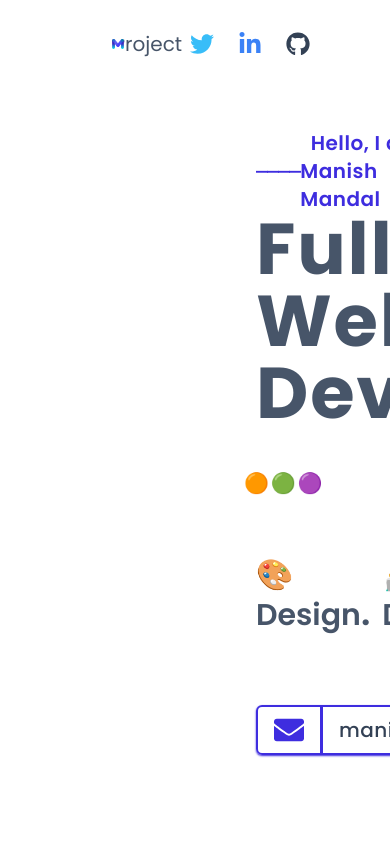
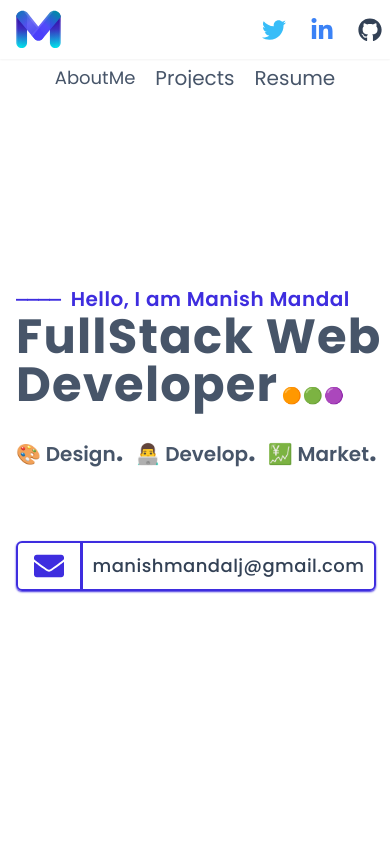
Before and after one commit to manishMandal02/manishmandal.me, a Next.js app: page / in a window 390 px wide. Shown: the top 844 px of the page. Built offline with nearby package versions, Linux system fonts and the light colour scheme.

Commit message:
making mobile responsive

```diff
--- a/components/UI/Navbar.tsx
+++ b/components/UI/Navbar.tsx
@@ -7,26 +7,40 @@ import SocialLinks from './SocialLinks';
 
 const Navbar = () => {
   return (
-    <nav className='h-20  overflow-hidden flex items-center justify-around px-28 py-8 pt-10 absolute top-0 w-full z-10 bg-white'>
+    <nav className='h-20 ms:h-28 overflow-hidden ms:px-0 ms:pt-0   px-28 py-8 pt-10 absolute top-0 w-full z-10 bg-white'>
+      <div className='ms:hidden h-full flex items-center justify-around'>
         <Link href={'/'}>
           <Image src={'/m-logo.svg'} className='cursor-pointer' width={60} height={60} alt='manish-mandal' />
         </Link>
         <div className='flex items-center justify-center overflow-hidden'>
-        <Link href='/hi'>
           <p className='text-lg  text-slate-600 hover:text-black cursor-pointer'>AboutMe</p>
-        </Link>
-        <Link href='#'>
           <p className=' cursor-pointer ml-5 text-xl hover:text-black    text-slate-600'>Projects</p>
-        </Link>
-        <Link href='#'>
           <p className=' cursor-pointer ml-5 text-xl hover:text-black    text-slate-600'>Resume</p>
-        </Link>
         </div>
-      {/* <button className='mr-28 flex items-center justify-center font-medium text-primary border-2 border-primary py-2 px-6 rounded-full hover:bg-primary hover:text-gray-50 duration-300 transition-all'>
-        Say Hello
-      </button> */}
         <div className='w-24 mr-'>
           <SocialLinks github />
+        </div>
+      </div>
+      <div className='hidden ms:flex h-full flex-col'>
+        <div className='flex h-full justify-between items-center shadow-sm w-full px-4'>
+          <Link href={'/'}>
+            <Image
+              src={'/m-logo.svg'}
+              className='cursor-pointer'
+              width={45}
+              height={45}
+              alt='manish-mandal'
+            />
+          </Link>
+          <div className='w-28 mr-2'>
+            <SocialLinks github />
+          </div>
+        </div>
+        <div className='w-full flex items-center justify-center overflow-hidden  -mb-2 mt-2'>
+          <p className='text-lg  text-slate-600 hover:text-black cursor-pointer'>AboutMe</p>
+          <p className=' cursor-pointer ml-5 text-xl hover:text-black    text-slate-600'>Projects</p>
+          <p className=' cursor-pointer ml-5 text-xl hover:text-black    text-slate-600'>Resume</p>
+        </div>
       </div>
     </nav>
   );
--- a/components/aboutMe/About.tsx
+++ b/components/aboutMe/About.tsx
@@ -11,6 +11,7 @@ const About = () => {
         variants={inViewVariants}
         initial='initial'
         whileInView='animate'
+        viewport={{ once: true }}
       >
         🤵 Manish Mandal &nbsp; &nbsp; 📌 Bangalore, India
       </motion.p>
@@ -19,6 +20,7 @@ const About = () => {
         variants={inViewVariants}
         initial='initial'
         whileInView='animate'
+        viewport={{ once: true }}
       >
         <span className='text-xl'>👉 </span>I help people turn ideas into functional and interactive <br />{' '}
         &nbsp; &nbsp; &nbsp; products.
@@ -28,12 +30,14 @@ const About = () => {
         variants={inViewVariants}
         initial='initial'
         whileInView='animate'
+        viewport={{ once: true }}
       ></motion.div>
       <motion.h3
         className=' text-base leading-6 font-medium  text-gray-700  pt-2 pb-3 px-2 mt-5 ml-2'
         variants={inViewVariants}
         initial='initial'
         whileInView='animate'
+        viewport={{ once: true }}
       >
         Self-thought web developer Experienced in using{' '}
         <span className='bg-yellow-300 px-1 rounded-sm'> JavaScript</span>
--- a/components/landingSection/Index.tsx
+++ b/components/landingSection/Index.tsx
@@ -32,12 +32,9 @@ const HeroSection = () => {
   // title animation start
 
   return (
-    <div
-      className='flex w-screen -mt-6  h-screen'
-      // style={{ backgroundImage: 'url(/geo-bg.svg)', backgroundAttachment: 'fixed' }}
-    >
+    <div className='flex w-screen -mt-6   h-screen'>
       {/* Left container */}
-      <div className='flex flex-col w-1/2 items-start justify-center py-12  mt-10 ml-64 relative'>
+      <div className='flex flex-col w-1/2 ms:w-full items-start justify-center py-12  mt-10 ml-64 ms:ml-4 relative'>
         <MainTitle controls={titleControls} />
         <Subtitle controls={subTitleControls} />
         {/* Email */}
@@ -46,10 +43,7 @@ const HeroSection = () => {
         <ScrollDown />
       </div>
       {/* Right container */}
-      <div
-        className='flex flex-col w-1/2 items-center justify-center'
-        // style={{ backgroundImage: 'url(/geo-bg.svg)' }}
-      >
+      <div className='flex flex-col w-1/2 items-center justify-center ms:hidden'>
         <motion.div variants={planeVariants} initial='initial' animate={planeControls}>
           <Image src='/plane.svg' className='w-full' width={500} height={300} />
         </motion.div>
--- a/components/landingSection/MainTitle.tsx
+++ b/components/landingSection/MainTitle.tsx
@@ -32,12 +32,12 @@ const MainTitle: React.FC<Props> = ({ controls }) => {
         &nbsp; Hello, I am Manish Mandal
       </motion.p>
       <motion.h1
-        className='text-7xl font-extrabold text-slate-600 leading- tracking-wide'
+        className='text-7xl ms:text-5xl font-extrabold text-slate-600 leading- tracking-wide'
         variants={introTitleVariant}
         initial='initial'
         animate='animate'
       >
-        FullStack Web Developer <span className='-ml-3 text-xl'>🟠🟢🟣</span>
+        FullStack Web Developer <span className='-ml-3 ms:-ml-2 ms:text-base text-xl'>🟠🟢🟣</span>
       </motion.h1>
     </>
   );
--- a/components/landingSection/MyEmail.tsx
+++ b/components/landingSection/MyEmail.tsx
@@ -1,6 +1,6 @@
 import { motion, Variants } from 'framer-motion';
 import React, { useState } from 'react';
-import { FaEnvelope } from 'react-icons/fa';
+import { FaCopy, FaEnvelope } from 'react-icons/fa';
 import { emailContainerVariant, introTitleVariant } from '../../src/animations/landingSection';
 
 interface Props {
@@ -25,24 +25,37 @@ const MyEmail: React.FC<Props> = ({ variants, whileInView }) => {
   return (
     <>
       <motion.div
-        className='w-98 relative group flex justify-between items-center mt-16 border-2 border-primary cursor-pointer rounded-md overflow-hidden border-collapse  shadow-primary  shadow-sm '
+        className='w-98 mb-2 ms:w-82 relative group flex justify-between items-center mt-16 border-2 border-primary cursor-pointer rounded-md overflow-hidden border-collapse  shadow-primary  shadow-sm '
         onClick={copyEmailHandler}
         variants={variants ? undefined : emailContainerVariant}
         initial='initial'
         animate={!whileInView ? 'animate' : ''}
         whileInView={whileInView ? 'animate' : ''}
       >
-        <div className=' w-0  group-hover:w-full flex transition-all duration-300 m-0 p-0 absolute  h-full  items-center tracking-wide justify-center border-5 rounded-sm border-primary  bg-primary z-10 opacity-90'>
+        <div className='ms:hidden w-0  group-hover:w-full flex transition-all duration-300 m-0 p-0 absolute  h-full  items-center tracking-wide justify-center border-5 rounded-sm border-primary  bg-primary z-10 opacity-90'>
           <p className='hidden  group-hover:block m-0 font-medium text-gray-50 text-base delay-200'>
             {isCopied ? 'Copied!' : 'Click to Copy'}
           </p>
         </div>
-        <p className='m-0   border-r-3 border-primary  py-2 px-4 text-primary  outline-none text-3xl'>
+        <p className='ms:hidden m-0  border-r-3 border-primary  py-2 px-4 text-primary  outline-none text-3xl'>
           {/* &#9993; */}
           <FaEnvelope />
         </p>
+        <div className='hidden ms:block'>
+          {!isCopied ? (
+            <p className='m-0  border-r-3 border-primary  py-2 px-4 text-primary  outline-none text-3xl'>
+              {/* &#9993; */}
+              <FaEnvelope />
+            </p>
+          ) : (
+            <p className='m-0  border-r-3 border-primary  py-2 px-4 text-primary  outline-none text-3xl'>
+              {/* &#9993; */}
+              <FaCopy />
+            </p>
+          )}
+        </div>
         <div className='flex w-full items-center justify-center'>
-          <p className='group-hover:text-lg transition-all duration-500   m-0 flex text-xl font-medium tracking-wide text-center justify-center text-slate-700 py-2 px-4 '>
+          <p className='group-hover:text-lg ms:group-hover:text-  transition-all duration-500   m-0 flex text-xl ms:text-lg font-medium tracking-wide text-center justify-center text-slate-700 py-2 px-4 ms:px-2 '>
             manishmandalj@gmail.com
           </p>
         </div>
--- a/components/landingSection/Subtitle.tsx
+++ b/components/landingSection/Subtitle.tsx
@@ -7,11 +7,11 @@ interface Props {
 }
 
 const Subtitle: React.FC<Props> = ({ controls }) => {
-  const mainSkills = ['🎨Design', '👨‍💻Develop', '💹Market'];
+  const mainSkills = ['🎨 Design', '👨‍💻 Develop', '💹 Market'];
 
   return (
     <>
-      <motion.div className='flex -ml-3 mt-14 text-3xl font-semibold text-slate-600 mb-2'>
+      <motion.div className='flex -ml-3 mt-14 ms:mt-6 text-3xl ms:text-xl font-semibold text-slate-600 mb-2'>
         {mainSkills.map((skill, i) => (
           <motion.h2
             key={skill + '-' + i}
@@ -22,7 +22,7 @@ const Subtitle: React.FC<Props> = ({ controls }) => {
             animate={controls}
           >
             {skill}
-            <span className='text-4xl'>.</span>
+            <span className='text-3xl'>.</span>
           </motion.h2>
         ))}
       </motion.div>
--- a/components/myProjects/ProductCard.tsx
+++ b/components/myProjects/ProductCard.tsx
@@ -15,11 +15,6 @@ interface Props {
 }
 
 const ProductCard: React.FC<Props> = ({ id, title, subTitle, tags, tech, github, link, desc }) => {
-  // const hoverAnimation {
-  //   y: {
-  //     1
-  //   }
-  // }
   return (
     <motion.div
       key={id}
@@ -28,9 +23,9 @@ const ProductCard: React.FC<Props> = ({ id, title, subTitle, tags, tech, github,
       initial='initial'
       whileInView='animate'
       whileHover={{
-        y: -8,
+        y: -5,
         transition: {
-          duration: 0.1,
+          duration: 0.09,
           // type: 'spring',
           // stiffness: 125,
         },
--- a/src/animations/landingSection.ts
+++ b/src/animations/landingSection.ts
@@ -134,19 +134,6 @@ const scrollDownContainerVariant = {
   },
 };
 const scrollDownVariant = {
-  // initial: {
-  //   // y: -200,
-  //   opacity: 0,
-  // },
-  // animate: {
-  //   y: 0,
-  //   opacity: 1,
-  //   transition: {
-  //     duration: 0.7,
-  //     type: 'spring',
-  //     stiffness: 130,
-  //   },
-  // },
   onHover: {
     y: 6,
     transition: {
@@ -166,7 +153,7 @@ const inViewVariants = {
     opacity: 1,
     y: 0,
     transition: {
-      duration: 0.4,
+      duration: 0.45,
       type: 'easeIn',
     },
   },
--- a/tailwind.config.js
+++ b/tailwind.config.js
@@ -14,12 +14,16 @@ module.exports = {
         400: '400ms',
       },
       width: {
+        82: '22.5rem',
         98: '25rem',
         100: '64rem',
       },
       spacing: {
         18: '12%',
       },
+      screens: {
+        ms: { max: '850px' },
+      },
     },
   },
   plugins: [],
```
Lines whose indentation alone changed are shown as unchanged.
